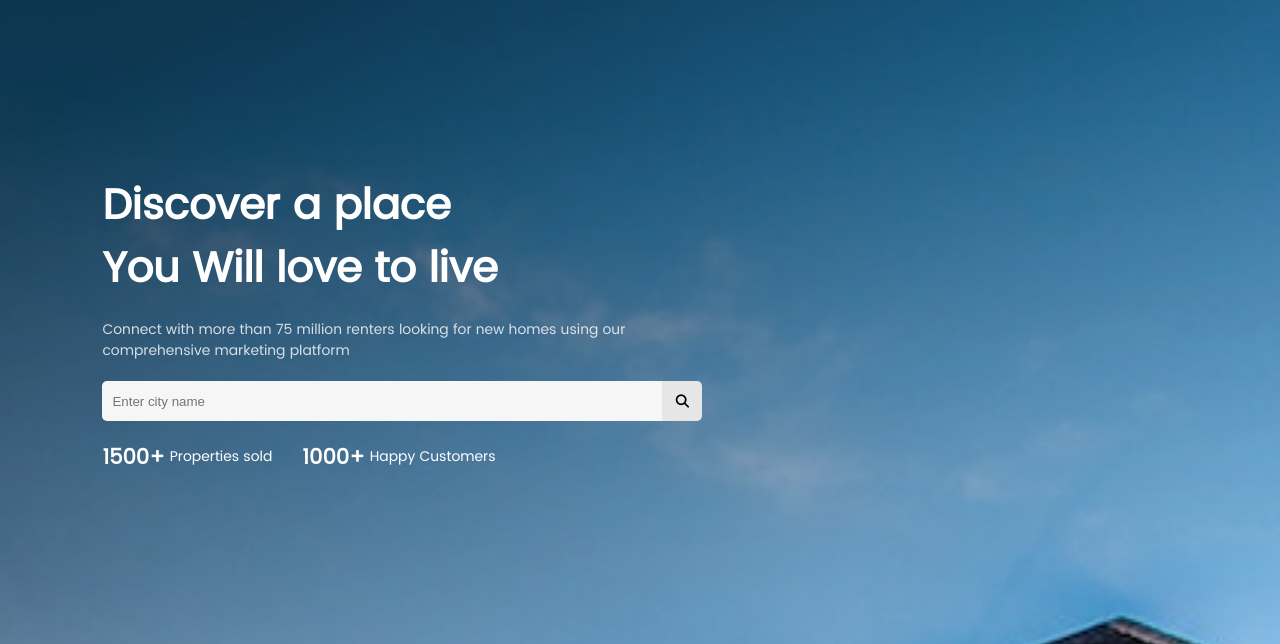
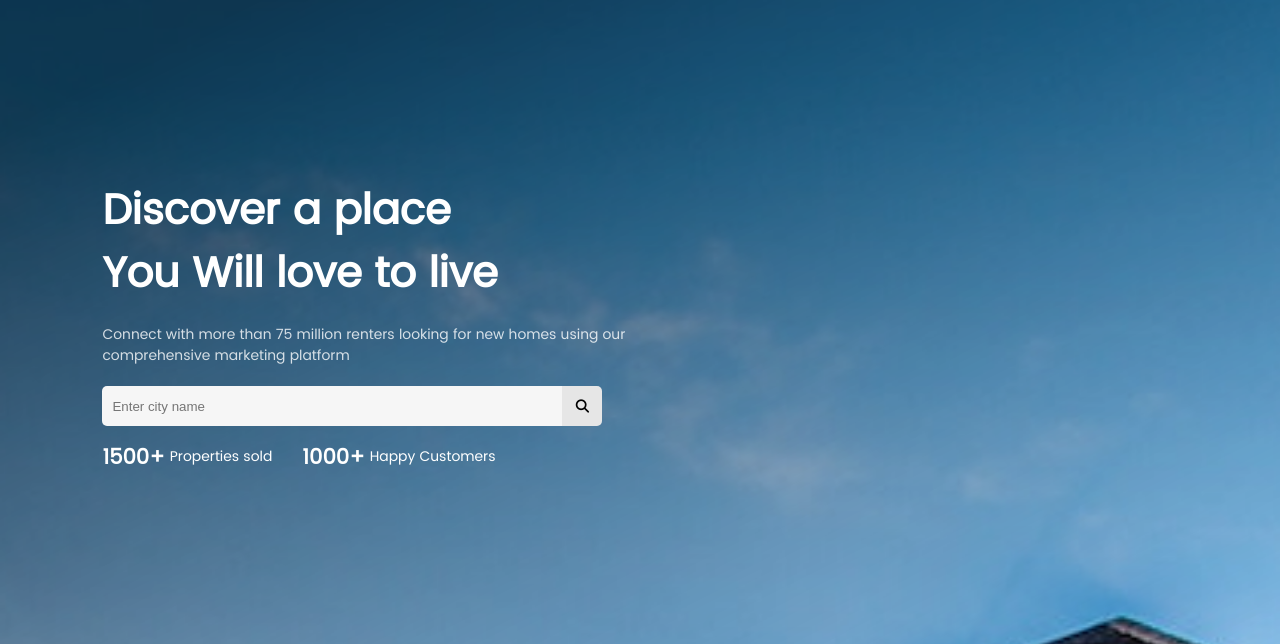
Before and after one commit to dasimems/real_estate, a PHP site: page / in a window 1280 px wide. Shown: the part 70-714 px from the top of the page. Run offline with PHP 8.4, Linux system fonts and the light colour scheme; style sheets or scripts are compiled from the project's sources.

Commit message:
did the animation of the banner section in the index.html page

```diff
--- a/assets/scripts/general.js
+++ b/assets/scripts/general.js
@@ -2,10 +2,13 @@
 
 window.addEventListener("load", ()=>{
     var openMobileBtn = Ele("header .mobile-btn button"),
-        closeMobileBtn = Ele(".mobile-link-container .close-mobile-link");
+        closeMobileBtn = Ele(".mobile-link-container .close-mobile-link"),
+        mainBodyContainer = Ele("main .body-contents");
 
     openMobileBtn.addEventListener("click", openMobileMenu);
     closeMobileBtn.addEventListener("click", closeMobileMenu);
+
+    // mainBodyContainer.focus();
 
     window.addEventListener("resize", ()=>{
         closeMobileMenu();
--- a/assets/scripts/index.js
+++ b/assets/scripts/index.js
@@ -2,4 +2,47 @@
 
 window.addEventListener("load", ()=>{
 
+    bannerAnimation()
+
 })
+
+function bannerAnimation(){
+    var bannerParentContainer = Ele(".banner"),
+        bannerHeaders = All(".banner .banner-content .banner-header"),
+        bannerSubtitle = Ele(".banner .banner-content .banner-subtitle"),
+        bannerForm = Ele(".banner .banner-content .property-search-form"),
+        bannerStats = All(".banner .banner-content .banner-stats .stats");
+
+
+
+    bannerParentContainer.style.opacity = "1";
+
+    setTimeout(()=>{
+
+        bannerHeaders.forEach(element => {
+            // console.dir(element);
+
+            element.style.height = element.scrollHeight + "px";
+
+        });
+
+        setTimeout(()=>{
+
+            bannerSubtitle.style.opacity = "1";
+
+            setTimeout(()=>{
+                bannerForm.style.width = "100%";
+
+                bannerStats.forEach((element)=>{
+                    // element.style.marginTop = "0px";
+                    // element.style.opacity = "1";
+                    element.style.height = (element.scrollHeight + 5) + "px";
+                })
+
+            }, 500)
+
+        }, 1000)
+
+    }, 500)
+
+}
--- a/assets/styles/index.css
+++ b/assets/styles/index.css
@@ -6,6 +6,8 @@
   background-size: cover;
   background-attachment: fixed;
   background-position: center;
+  opacity: 0;
+  transition: 2s ease all;
 }
 .banner .banner-content {
   width: 100%;
@@ -27,15 +29,22 @@
 }
 .banner .banner-content .banner-subtitle {
   color: rgba(255, 255, 255, 0.8);
+  opacity: 0;
+  transition: 2s ease all;
 }
 .banner .banner-content .banner-header {
   font-weight: bold;
   font-size: 3rem;
+  height: 0px;
+  overflow: hidden;
+  transition: 2s ease all;
   color: white;
 }
 .banner .banner-content .property-search-form {
-  width: 100%;
+  width: 40px;
   height: 40px;
+  max-width: 500px;
+  transition: 3s ease all;
 }
 .banner .banner-content .property-search-form input {
   width: calc(100% - 40px);
@@ -62,6 +71,7 @@
   border-top-right-radius: 5px;
   border-bottom-right-radius: 5px;
   width: 40px;
+  min-width: 40px;
   height: 100%;
   border: none;
   outline: none;
@@ -70,6 +80,10 @@
 .banner .banner-content .banner-stats .stats {
   margin-right: 30px;
   align-items: center;
+  opacity: 1;
+  height: 0px;
+  overflow: hidden;
+  transition: 1s ease all;
 }
 .banner .banner-content .banner-stats .stats h3 {
   font-size: 1.5rem;
--- a/assets/styles/index.scss
+++ b/assets/styles/index.scss
@@ -26,6 +26,8 @@ $padding-ten: 100px 8%;
     background-size: cover;
     background-attachment: fixed;
     background-position: center;
+    opacity: 0;
+    transition: 2s ease all;
 
     .banner-content{
         width: 100%;
@@ -50,18 +52,25 @@ $padding-ten: 100px 8%;
 
         .banner-subtitle{
             // color: rgba(0, 0, 0, .8);
-            color: rgba(255, 255, 255, .8)
+            color: rgba(255, 255, 255, .8);
+            opacity: 0;
+            transition: 2s ease all;
         }
 
         .banner-header{
             font-weight: bold;
             font-size: 3rem;
+            height: 0px;
+            overflow: hidden;
+            transition: 2s ease all;
             color: $default-color;
         }
 
         .property-search-form{
-            width: 100%;
+            width: 40px;
             height: 40px;
+            max-width: 500px;
+            transition: 3s ease all;
 
             input{
                 width: calc(100% - 40px);
@@ -93,6 +102,7 @@ $padding-ten: 100px 8%;
                 border-top-right-radius: 5px;
                 border-bottom-right-radius: 5px;
                 width: 40px;
+                min-width: 40px;
                 height: 100%;
                 border: none;
                 outline: none;
@@ -105,6 +115,10 @@ $padding-ten: 100px 8%;
             .stats{
                 margin-right: 30px;
                 align-items: center;
+                opacity: 1;
+                height: 0px;
+                overflow: hidden;
+                transition: 1s ease all;
 
                 h3{
                     font-size: 1.5rem;
```
Also changed, not shown: 1 other file.
